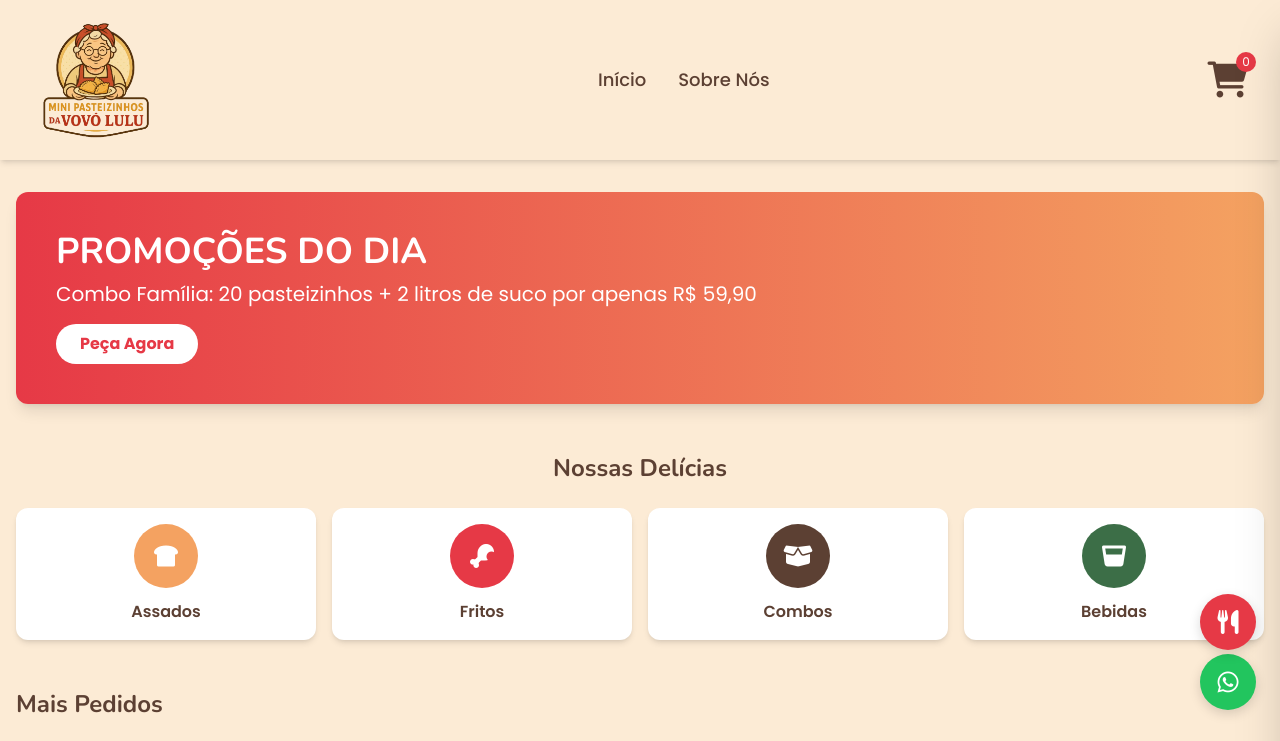
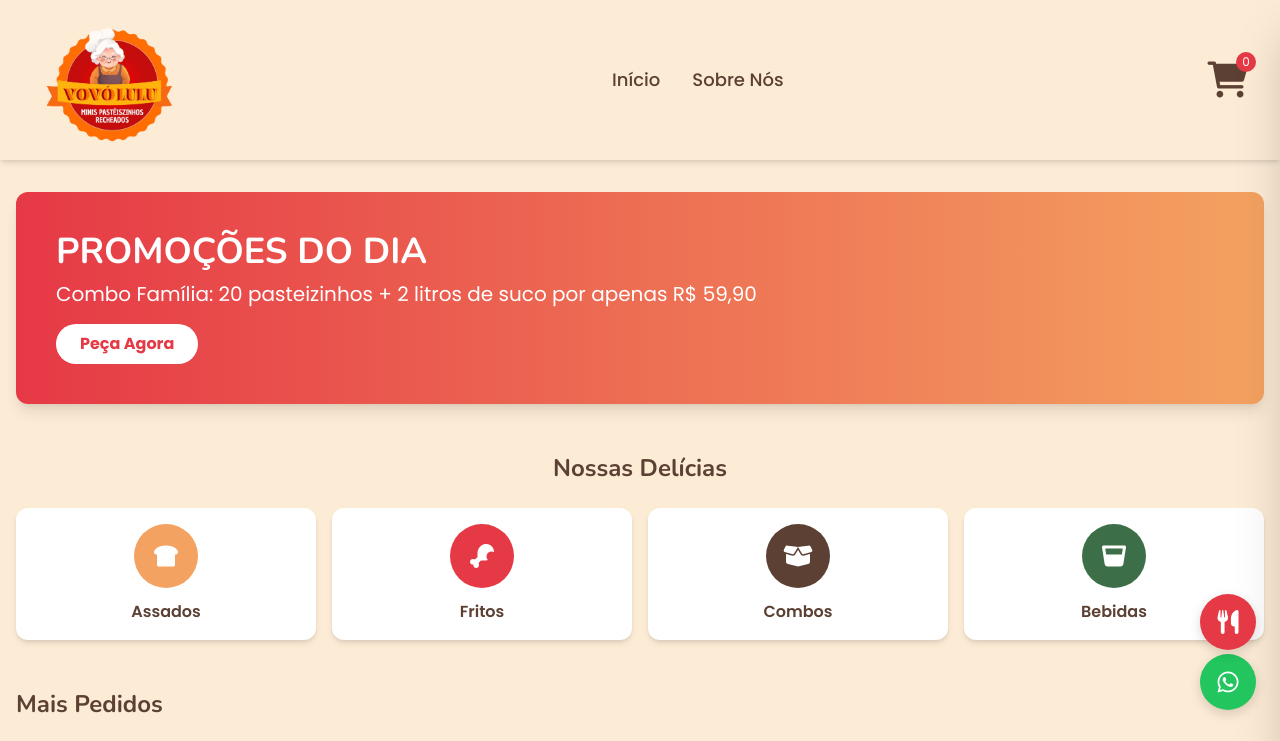
Before and after one commit to jhuliosz/projeto-vovo-lulu, a plain HTML site: page index.html in a window 1280 px wide. Shown: the top 741 px of the page. Drawn offline with nearby package versions, Linux system fonts and the light colour scheme.

Commit message:
Update index.html

```diff
--- a/index.html
+++ b/index.html
@@ -54,7 +54,7 @@
   <div class="hidden md:flex justify-between items-center max-w-7xl mx-auto">
     <!-- Logo à esquerda -->
     <div class="flex items-center space-x-4">
-      <img src="IMG/Logo.png" alt="Logo" class="h-24 md:h-32">
+      <img src="IMG/Logo2.png" alt="Logo" class="h-24 md:h-32">
     </div>
 
     <!-- Menu central -->
```
